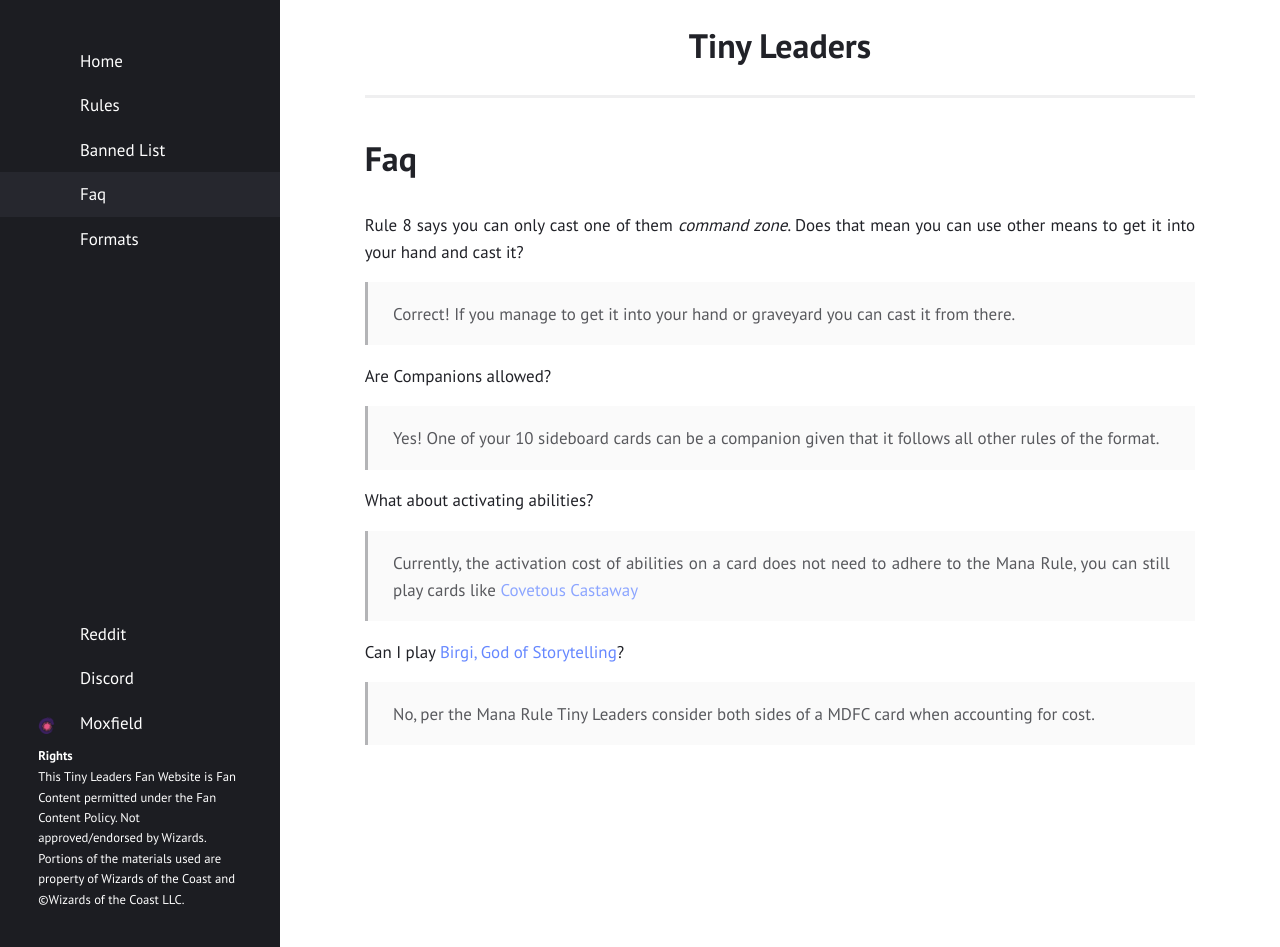
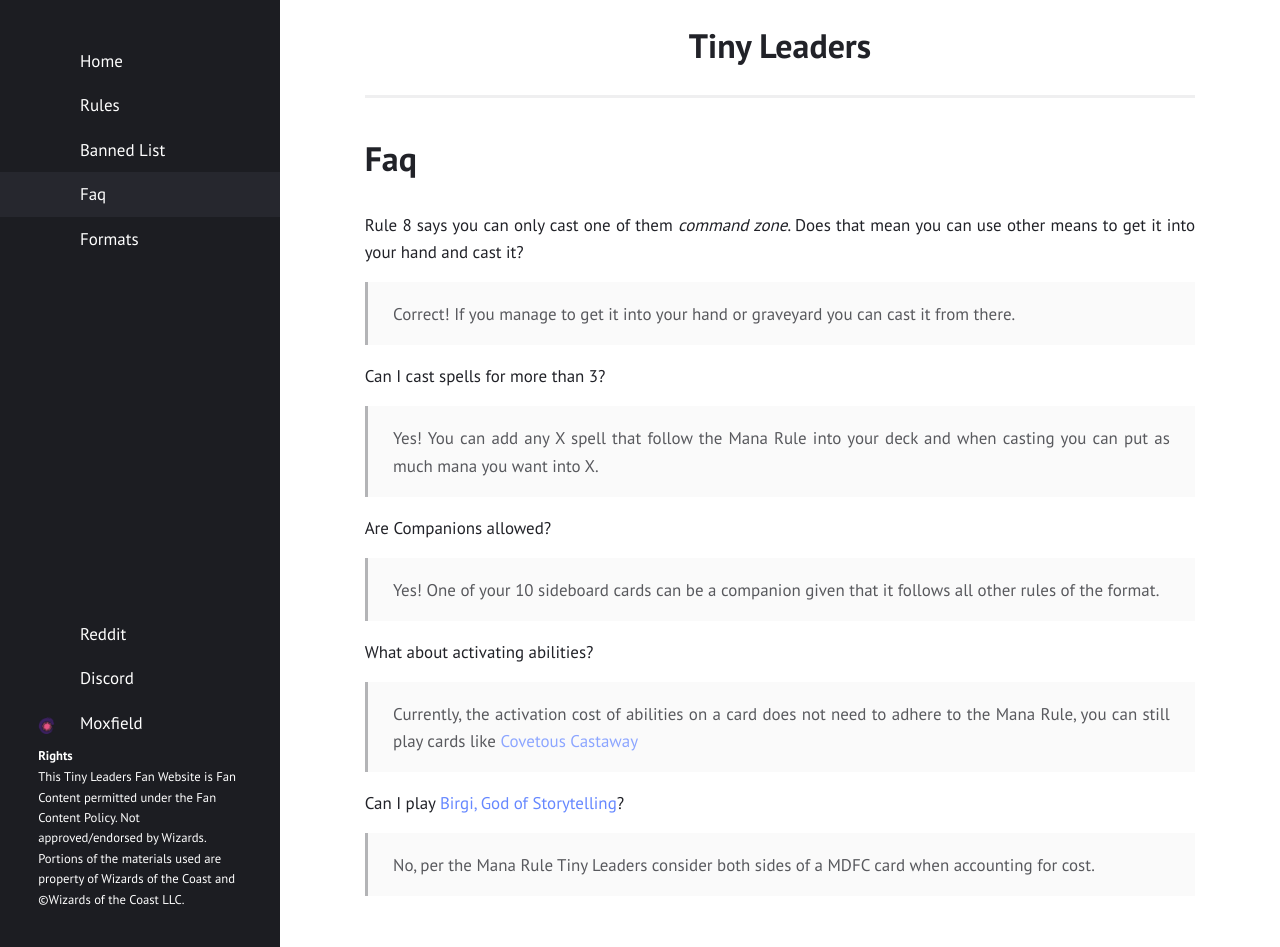
Before and after one commit to TinyLeaders/tinyleaders.github.io, a Jekyll site: the page built from _pages/faq.md, in a window 1280 px wide and 947 px high. Built offline with Jekyll 4.4.1, drawn with Linux system fonts in a browser that asks for light colours.

Commit message:
Added faq question

```diff
--- a/_pages/faq.md
+++ b/_pages/faq.md
@@ -5,8 +5,10 @@ permalink: /faq/
 ---
 
 Rule 8 says you can only cast one of them _command zone_. Does that mean you can use other means to get it into your hand and cast it?
+> Correct! If you manage to get it into your hand or graveyard you can cast it from there.
 
-> Correct! If you manage to get it into your hand or graveyard you can cast it from there.
+Can I cast spells for more than 3?
+> Yes! You can add any X spell that follow the Mana Rule into your deck and when casting you can put as much mana you want into X.
 
 Are Companions allowed?
 > Yes! One of your 10 sideboard cards can be a companion given that it follows all other rules of the format.
```
